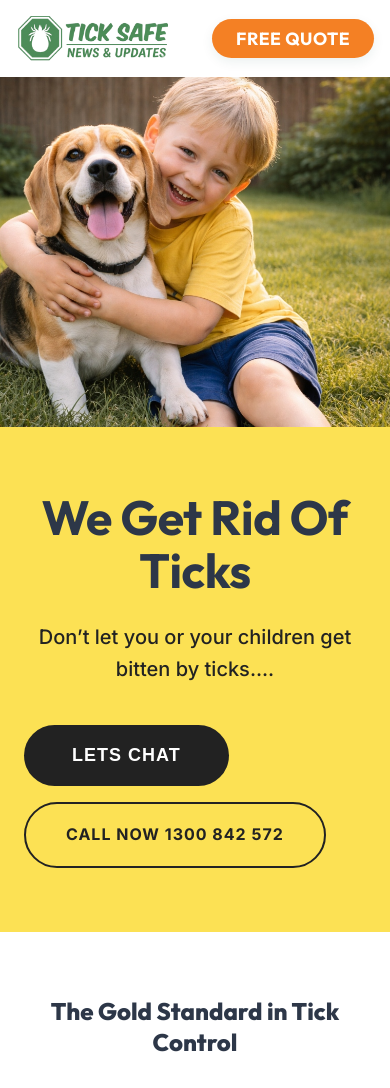
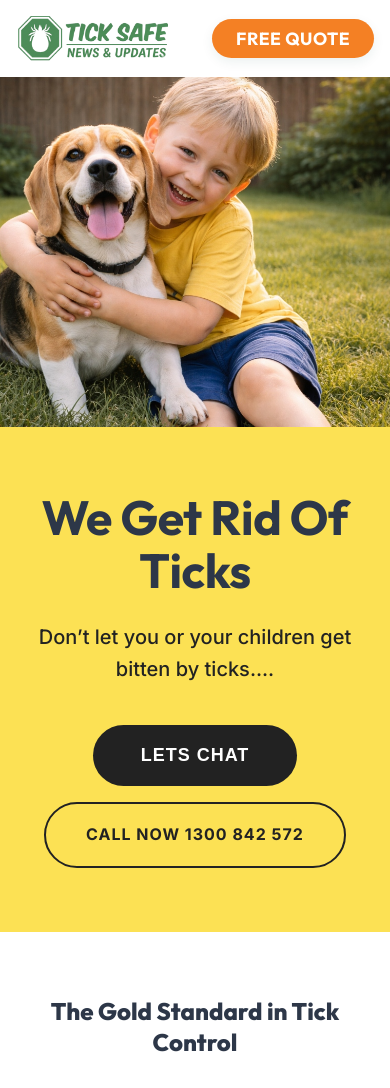
Before and after one commit to rio683/ticksafe, a Next.js app: page /get-rid-of-ticks in a window 390 px wide. Shown: the top 1088 px of the page. Built offline with nearby package versions, Linux system fonts and the light colour scheme.

Commit message:
Fix: Center hero CTAs on mobile

```diff
--- a/src/app/get-rid-of-ticks/landing.css
+++ b/src/app/get-rid-of-ticks/landing.css
@@ -253,6 +253,12 @@
         align-items: center;
         text-align: center;
     }
+    .hero-cta-group {
+        justify-content: center;
+        flex-direction: column;
+        width: 100%;
+        align-items: center;
+    }
     .hero-text-half h1 {
         font-size: 3rem;
     }
```
